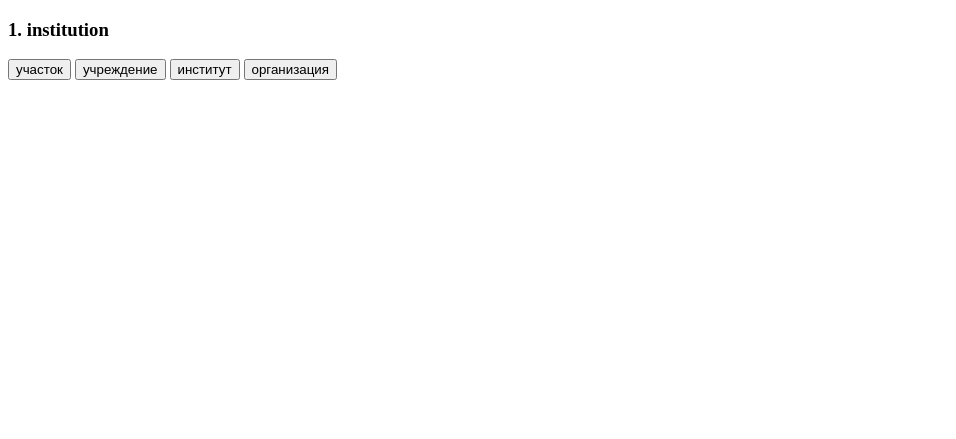
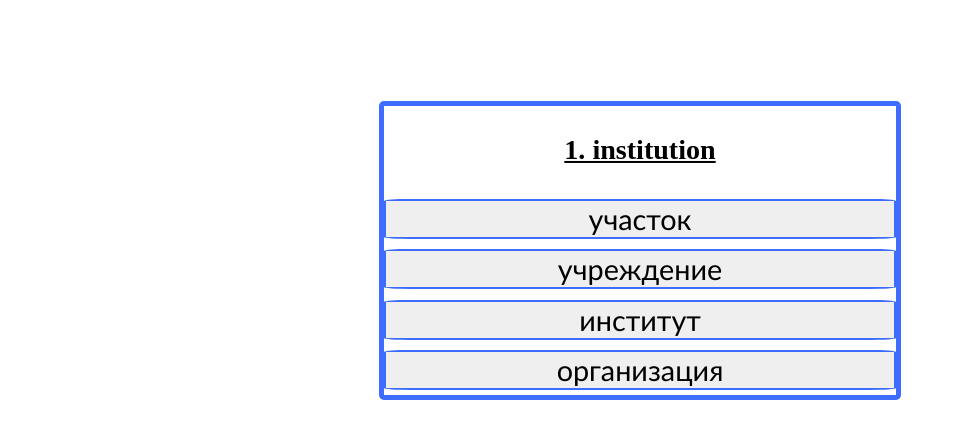
Before and after one commit to Egor106lin/English_Tests, a Flask app: page /words in a window 1280 px wide. Shown: the top 439 px of the page, without its empty margins (0-956 px from the left). Run offline with Flask 3, Linux system fonts and the light colour scheme.

Commit message:
now, site works

```diff
--- a/main.py
+++ b/main.py
@@ -46,9 +46,9 @@ def words():
     value_of_cookie = request.cookies.get('universal', from_dict_to_cookie({'seed': create_seed(), 'question': 0, 'count': 0}))
     cookie_value_dictionary = from_cookie_to_dict(value_of_cookie)
     if request.method == 'POST':
-        if cookie_value_dictionary['question'] >= 10:
+        if cookie_value_dictionary['question'] >= len(english_excercices):
             return redirect(url_for('finish'))
-        elif cookie_value_dictionary['question'] < 10:
+        elif cookie_value_dictionary['question'] < len(english_excercices):
             my_seed = cookie_value_dictionary['seed']
             question =  cookie_value_dictionary['question']
             user_list_for_check = create_random_words_for_user(my_seed, english_excercices)
@@ -60,7 +60,7 @@ def words():
             res.set_cookie('universal', from_dict_to_cookie(cookie_value_dictionary))
             return res
     else:
-        if cookie_value_dictionary['question'] >= 10:
+        if cookie_value_dictionary['question'] >= len(english_excercices):
             return redirect(url_for('finish'))
         else:
             my_seed = cookie_value_dictionary['seed']
--- a/static/css/words.css
+++ b/static/css/words.css
@@ -1,3 +1,34 @@
-.english_word {
+.english_word, .translates {
     user-select: none;
 }
+
+.task {
+    font-size: 150%;
+    position: absolute;
+    top: 50%;
+    left: 50%;
+    margin-right: -50%;
+    transform: translate(-50%, -100%);
+    border: 5px solid #3D6CFF;
+    border-radius: 5px;
+    width: 40%;
+    flex-direction: column;
+}
+
+.english_word {
+    text-decoration: underline;
+    text-align: center;
+}
+
+.translate {
+    border-radius: 5%;
+    border: 2px solid #3D6CFF;
+    font-family: Calibri;
+    font-size: 120%;
+    text-decoration: none;
+    width: 100%;
+    text-align: center;
+    margin-top: 1%;
+    margin-bottom: 1%;
+    cursor: pointer;
+}
--- a/templates/finish.html
+++ b/templates/finish.html
@@ -3,14 +3,14 @@
 <head>
   <meta charset="utf-8" />
   <title>Проверь свой словарный запас!</title>
-  <link rel="stylesheet" href="./finish.css"/>
+  <link rel="stylesheet" href="/static/css/finish.css"/>
   <link rel="shortcut icon" href="/static/image/abc.ico" type="image/x-icon">
 </head>
 <body>
 </body>
    <h3>Конец игры! Молодец!</h3>
    <h4>Ваш счёт: {{result}}/100</h4>
-   <form method="post", action="finish">
+   <form class="button" method="post", action="finish">
     <button name="new_game">Новая игра</button>
    </form>
 </body>
--- a/templates/start.html
+++ b/templates/start.html
@@ -8,7 +8,7 @@
 </head>
 <body>
   <form method="post" action="/start">
-    <button>Новая игра</button>
+    <button>Начать</button>
   </form>
 </body>
 </html>
--- a/templates/words.html
+++ b/templates/words.html
@@ -14,10 +14,10 @@
         </div>
         <div class="translates">
             <form class="btn-group", name="Выбери верный вариант перевода:", method="post", action="/words">
-            <input class="btn btn-primary" type="submit" name="word" value="{{translate1}}">
-            <input class="btn btn-primary" type="submit" name="word" value="{{translate2}}">
-            <input class="btn btn-primary" type="submit" name="word" value="{{translate3}}">
-            <input class="btn btn-primary" type="submit" name="word" value="{{translate4}}">
+                <input class="translate" type="submit" name="word" value="{{translate1}}">
+                <input class="translate" type="submit" name="word" value="{{translate2}}">
+                <input class="translate" type="submit" name="word" value="{{translate3}}">
+                <input class="translate" type="submit" name="word" value="{{translate4}}">
             </form>
         </div>
     </div>
--- a/words_list.py
+++ b/words_list.py
@@ -35,7 +35,7 @@ english_excercices = [
     {'scenery': ['пейзаж', 'сцена', 'ракурс', 'натюрморт']},
     {'mood': ['настроение', 'заглушение', 'состояние', 'клуб']},
     {'binge': ['гулянка', 'башня', 'баржа', 'мост']},
-    {'creative': ['креативнйы', 'умный', 'жадный', 'мерзкий']},
+    {'creative': ['креативный', 'умный', 'жадный', 'мерзкий']},
     {'ambitious': ['амбициозный', 'скупой', 'несмышленный', 'наглый']},
     {'curious': ['любопытный', 'ленивый', 'упертый', 'вспыльчивый']},
     {'cheerful': ['жизнерадостный', 'щедрый', 'наглый', 'унывающий']},
```
Also changed, not shown: static/css/finish.css (+33 -0 lines), static/css/index.css (added, +54 -0 lines), static/css/start.css (+17 -0 lines), templates/index.html (+27 -4 lines), static/css/main_style.css (deleted). Lines whose indentation alone changed are shown as unchanged.
